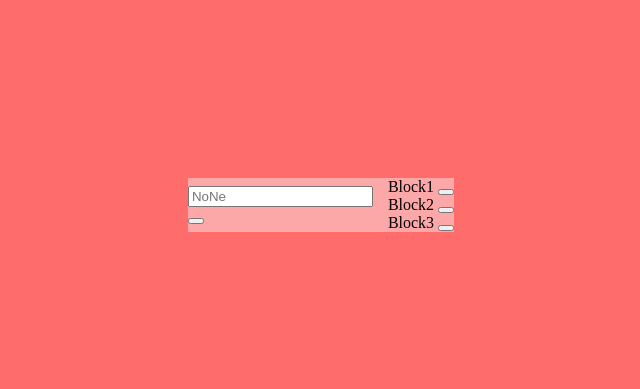
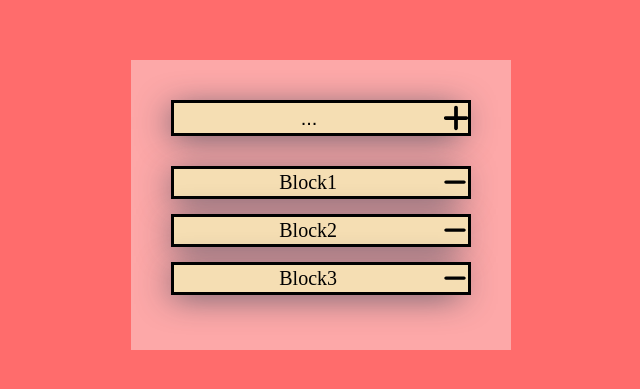
Before and after one commit to Romashka13579/JavaScript_10.1, a plain HTML site: page index.html in a window 1280 px wide. Shown: the part 195-584 px from the top of the page, without its empty margins (319-959 px from the left). Drawn offline with Linux system fonts and the light colour scheme.

Commit message:
second commit

```diff
--- a/css/style.css
+++ b/css/style.css
@@ -10,10 +10,61 @@ body{
     align-items: center;
 }
 .main-content{
-    display: flex;
     background: rgb(253, 168, 168);
     align-items: center;
+    padding: 40px;
 }
+.block,
 .btns{
-    width:200px;
+    display: flex;
+    width: 300px;
+    border: 3px black solid;
+    box-sizing: border-box;
+    background: wheat;
+    margin-bottom: 30px;
+    -webkit-box-shadow: -5px 5px 34px -6px rgba(34, 60, 80, 0.9);
+    -moz-box-shadow: -5px 5px 34px -6px rgba(34, 60, 80, 0.9);
+    box-shadow: -5px 5px 34px -6px rgba(34, 60, 80, 0.9);
 }
+.block{
+    margin-bottom: 15px;
+}
+.btntxt{
+    float: left;
+    width: 270px;
+    border: none;
+    background: none;
+    font-size: 20px;
+    text-align: center;
+    padding: 0px 20px;
+    box-sizing: border-box;
+    color: black;
+    outline: none;
+}
+.btntxt::placeholder{
+    color: black;
+}
+.block-btn,
+.add-more{
+    float: left;
+    width: 30px;
+    height: 30px;
+    background: url(../img/plus-solid.svg);
+    background-size: 30px 30px;
+    background-position: center;
+    outline: none;
+    border: none;
+}
+.block-txt{
+    font-size: 20px;
+    padding: 2px;
+    width: 270px;
+    text-align: center;
+}
+.block-btn{
+    width: 26px;
+    height: 26px;
+    background: url(../img/minus-solid.svg);
+    background-size: 26px 26px;
+    background-position: center;
+}
--- a/index.html
+++ b/index.html
@@ -11,17 +11,20 @@
     <div class="main">
         <div class="main-content">
                 <div class="btns">
-                    <input class="blocktxt" placeholder="NoNe"></input>
-                    <button class="add-more less" onclick="ClickDelete()"></button>
+                    <input class="btntxt" placeholder="..."></input>
+                    <button class="add-more" onclick="ClickDelete()"></button>
                 </div>
                 <div class="blocks">
-                    <div class="block">Block1
+                    <div class="block">
+                        <div class="block-txt">Block1</div>
                         <button class="block-btn"></button>
                     </div>
-                    <div class="block">Block2
+                    <div class="block">
+                        <div class="block-txt">Block2</div>
                         <button class="block-btn"></button>
                     </div>
-                    <div class="block">Block3
+                    <div class="block">
+                        <div class="block-txt">Block3</div>
                         <button class="block-btn"></button>
                     </div>
                 </div>
```
